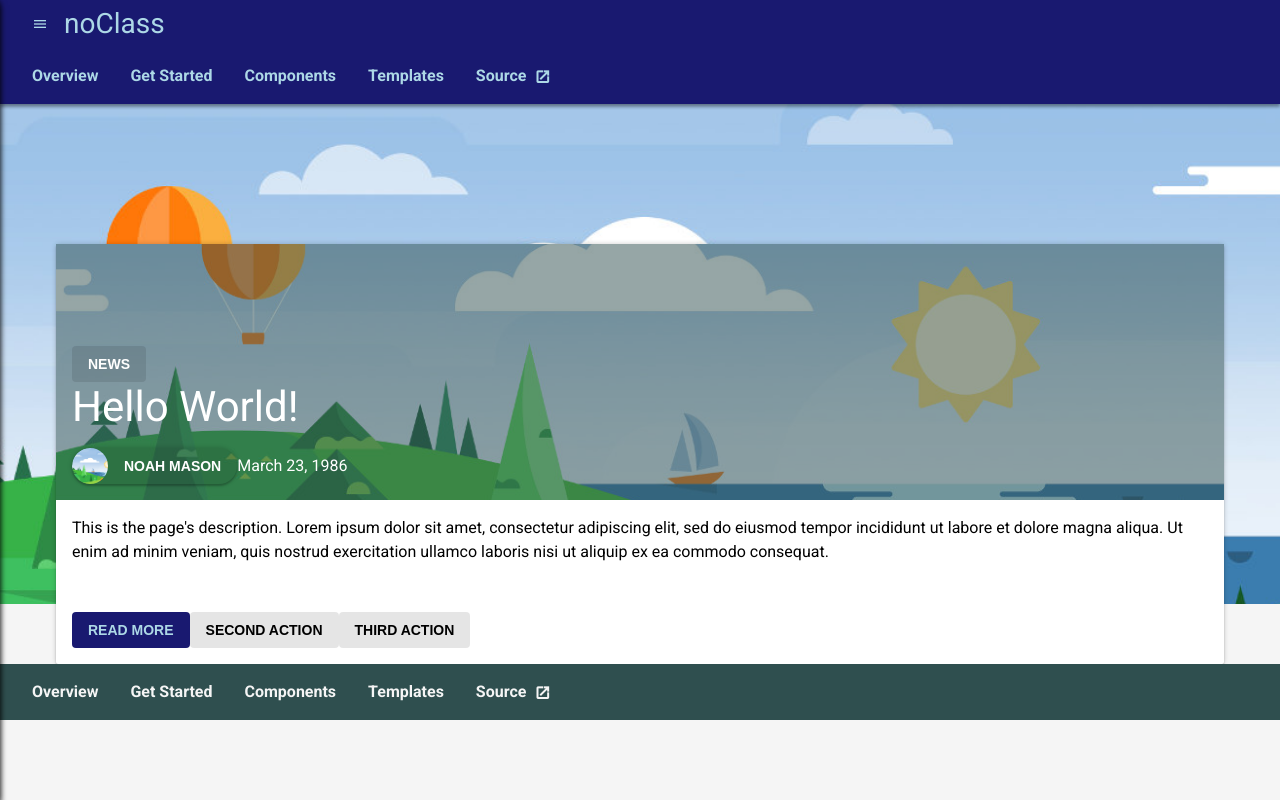
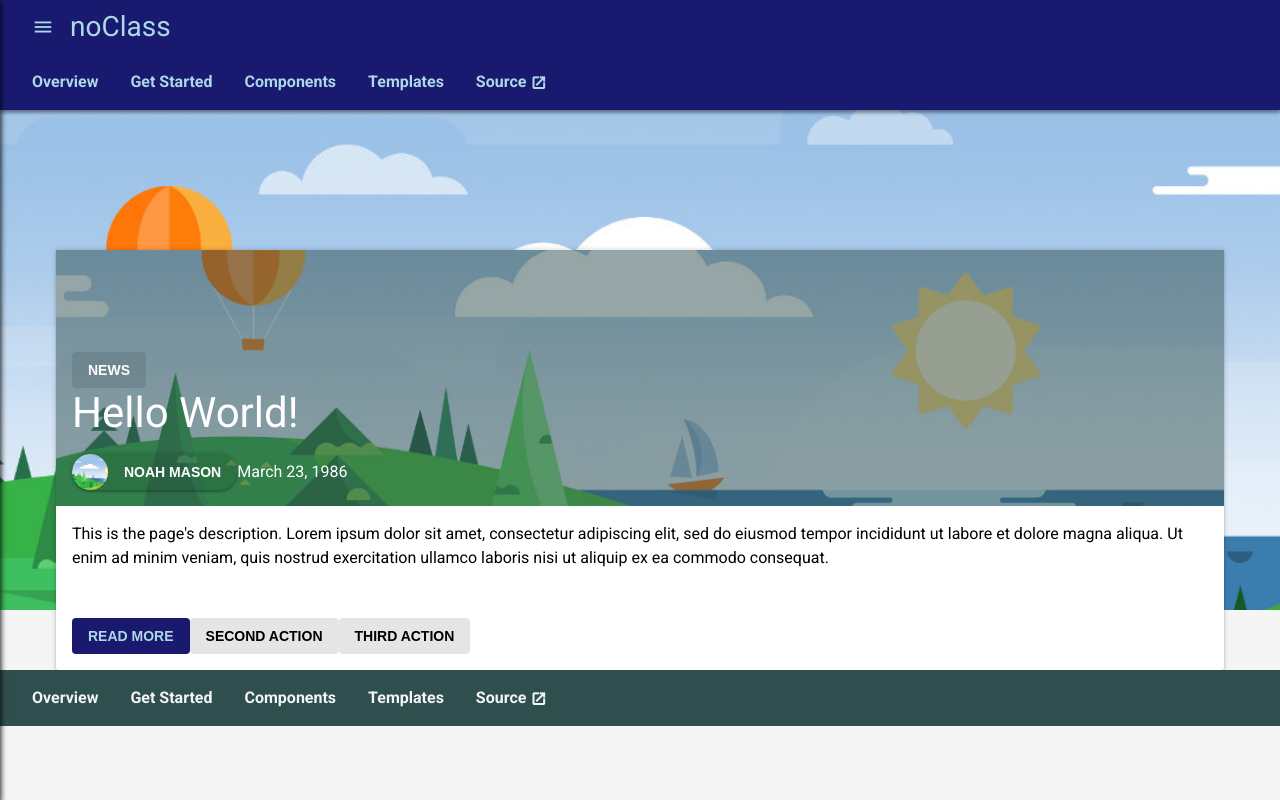
Before and after one commit to theenoahmason/noClass, a plain HTML site: page index.html in a window 1280 px wide. Drawn offline with Linux system fonts and the light colour scheme.

Commit message:
Removes icon-before and icon-after in favor of pure icon component

```diff
--- a/components/typography.css
+++ b/components/typography.css
@@ -80,8 +80,6 @@
 }
 
 /* Icons */
-*[noclass] *[icon-before]:before,
-*[noclass] *[icon-after]:after,
 *[noclass] i[icon] {
 	font-family: 'Material Icons';
 	text-rendering: optimizeLegibility;
@@ -99,13 +97,3 @@
 	-moz-osx-font-smoothing: grayscale;
 	vertical-align: middle;
 }
-
-*[noclass] *[icon-before]:before {
-	content: attr(icon-before);
-	margin-right: 8px;
-}
-
-*[noclass] *[icon-after]:after {
-	content: attr(icon-after);
-	margin-left: 8px;
-}
--- a/index.html
+++ b/index.html
@@ -17,7 +17,7 @@
 		<!-- Header -->
 		<header bg="primary" c="primary-contrast" level="3" sticky>
 			<section>
-				<label drawer-trigger for="drawer-toggle"><i icon>menu</i></label>
+				<label drawer-trigger for="drawer-toggle" t="h4" nomargin><i icon>menu</i></label>
 				<label t="h3" for="main-tab-1" onclick="window.scrollTo(0,0);" nomargin>noClass</label>
 			</section>
 			<section>
@@ -27,7 +27,7 @@
 						<li><label for="main-tab-2" onclick="window.scrollTo(0,0)">Get Started</label></li>
 						<li><label for="main-tab-3" onclick="window.scrollTo(0,0)">Components</label></li>
 						<li><label for="main-tab-4" onclick="window.scrollTo(0,0)">Templates</label></li>
-						<li><a icon-after="open_in_new" target="_blank" href="https://github.com/theenoahmason/noClass">Source</a></li>
+						<li><a target="_blank" href="https://github.com/theenoahmason/noClass">Source&nbsp;<i icon>open_in_new</i></a></li>
 					</ul>
 				</nav>
 			</section>
@@ -224,8 +224,8 @@
 					<a href="#">Link</a>
 					<a href="#" disabled>Link (Disabled)</a>
 					<button>Button</button>
-					<button icon-before="open_in_new">Button</button>
-					<button icon-after="open_in_new">Button</button>
+					<button><i icon>open_in_new</i>&nbsp;Button</button>
+					<button>Button <i icon>&nbsp;open_in_new</i></button>
 					<button disabled>Button (Disabled)</button>
 				</div>
 			</section>
@@ -344,7 +344,7 @@
 						<li><label for="main-tab-2" onclick="window.scrollTo(0,0)">Get Started</label></li>
 						<li><label for="main-tab-3" onclick="window.scrollTo(0,0)">Components</label></li>
 						<li><label for="main-tab-4" onclick="window.scrollTo(0,0)">Templates</label></li>
-						<li><a icon-after="open_in_new" target="_blank" href="https://github.com/theenoahmason/noClass">Source</a></li>
+						<li><a target="_blank" href="https://github.com/theenoahmason/noClass">Source&nbsp;<i icon>open_in_new</i></a></li>
 					</ul>
 				</nav>
 			</section>
```
